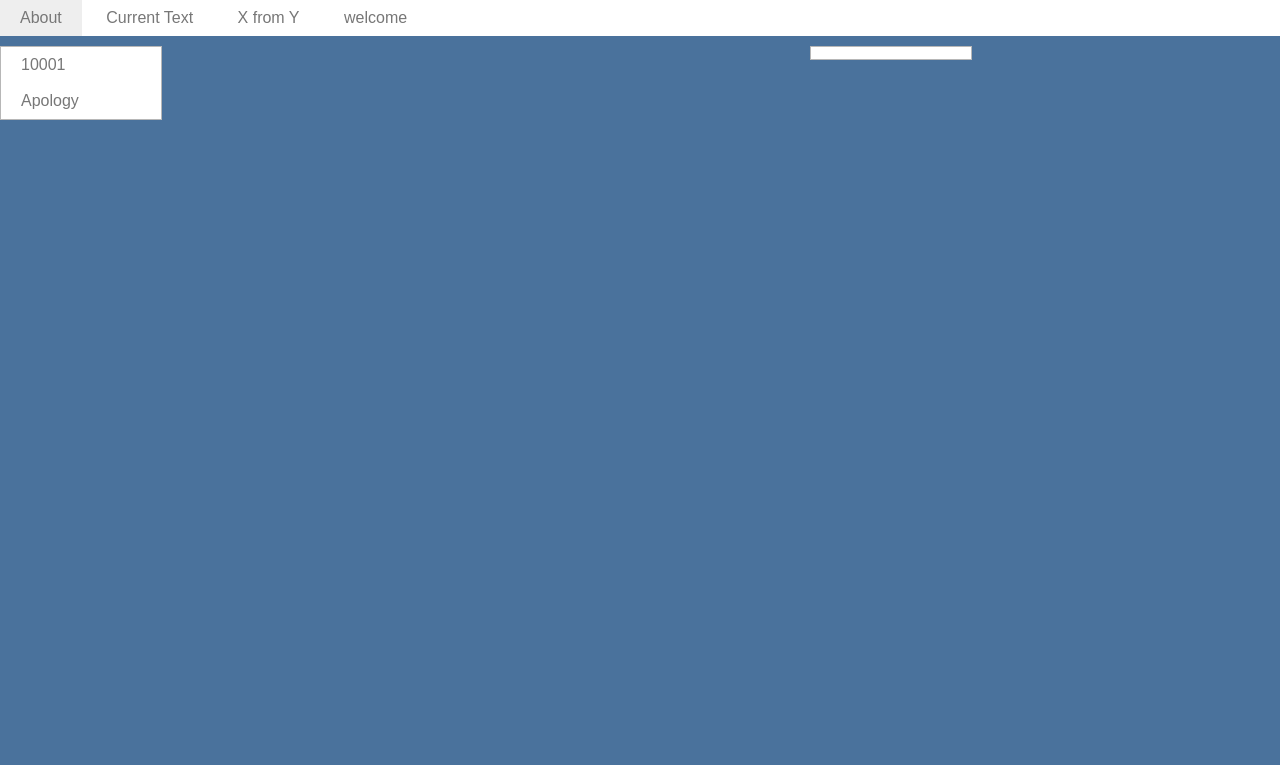
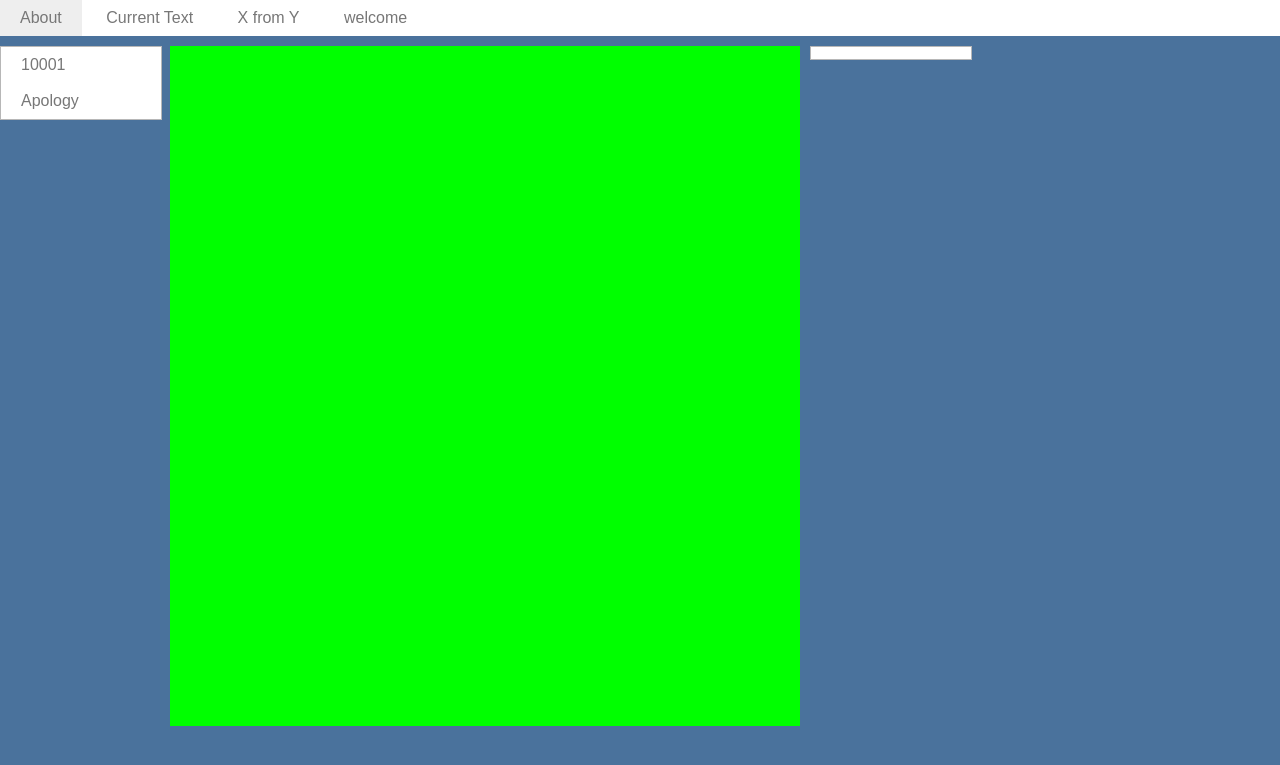
Before and after one commit to progBill/text_front, a Flask app: page / in a window 1280 px wide. Shown: the top 765 px of the page. Run offline with Flask 2, Linux system fonts and the light colour scheme; some libraries are stand-ins or nearby versions.

Commit message:
style changes

```diff
--- a/textFront/static/main.css
+++ b/textFront/static/main.css
@@ -1139,6 +1139,7 @@ a.pure-button-selected {
   height: 85vh;
 }
 .txtDisplay {
+  background-color: lime;
   height: 100%;
   margin-left: 10px;
   overflow: auto;
--- a/textFront/static/main.less
+++ b/textFront/static/main.less
@@ -25,6 +25,7 @@
 }
 
 .txtDisplay{
+    background-color: lime;
     height: @max-body-height;
     margin-left: 10px;
     overflow: auto;
```
